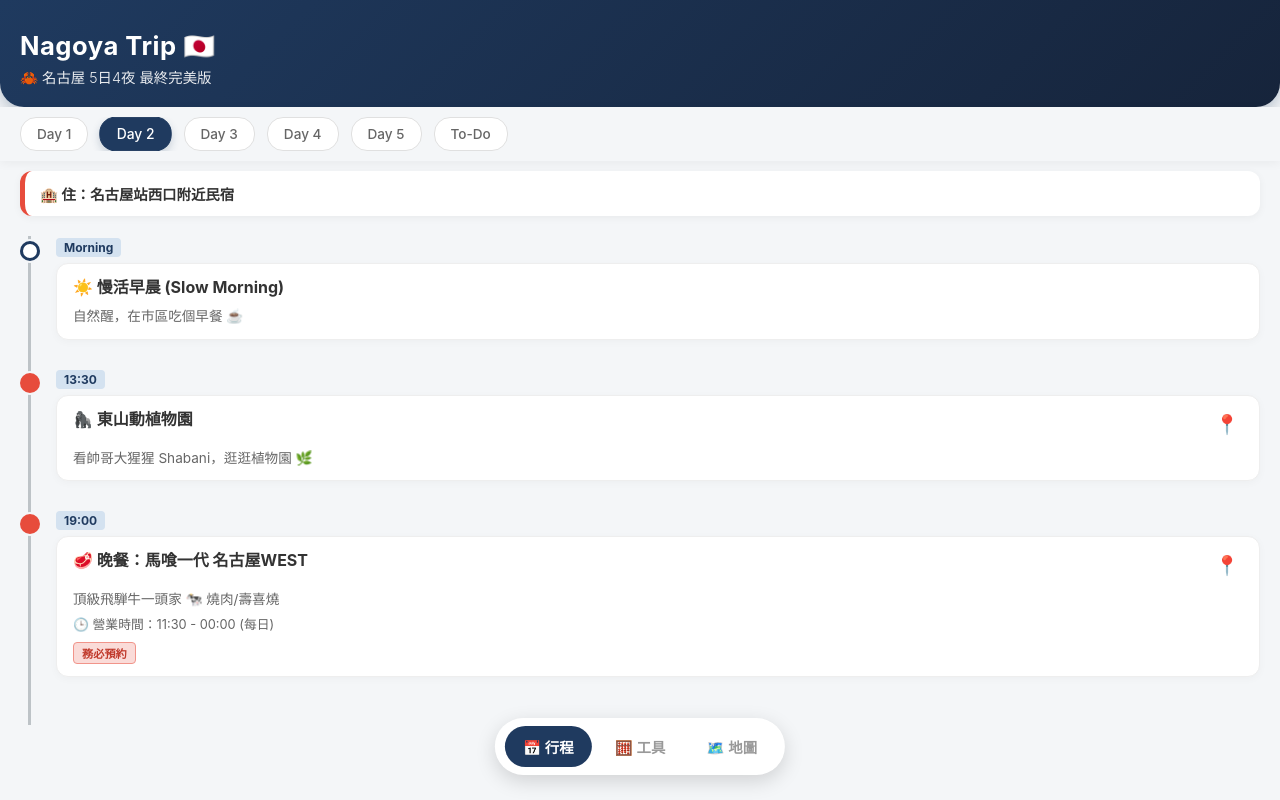
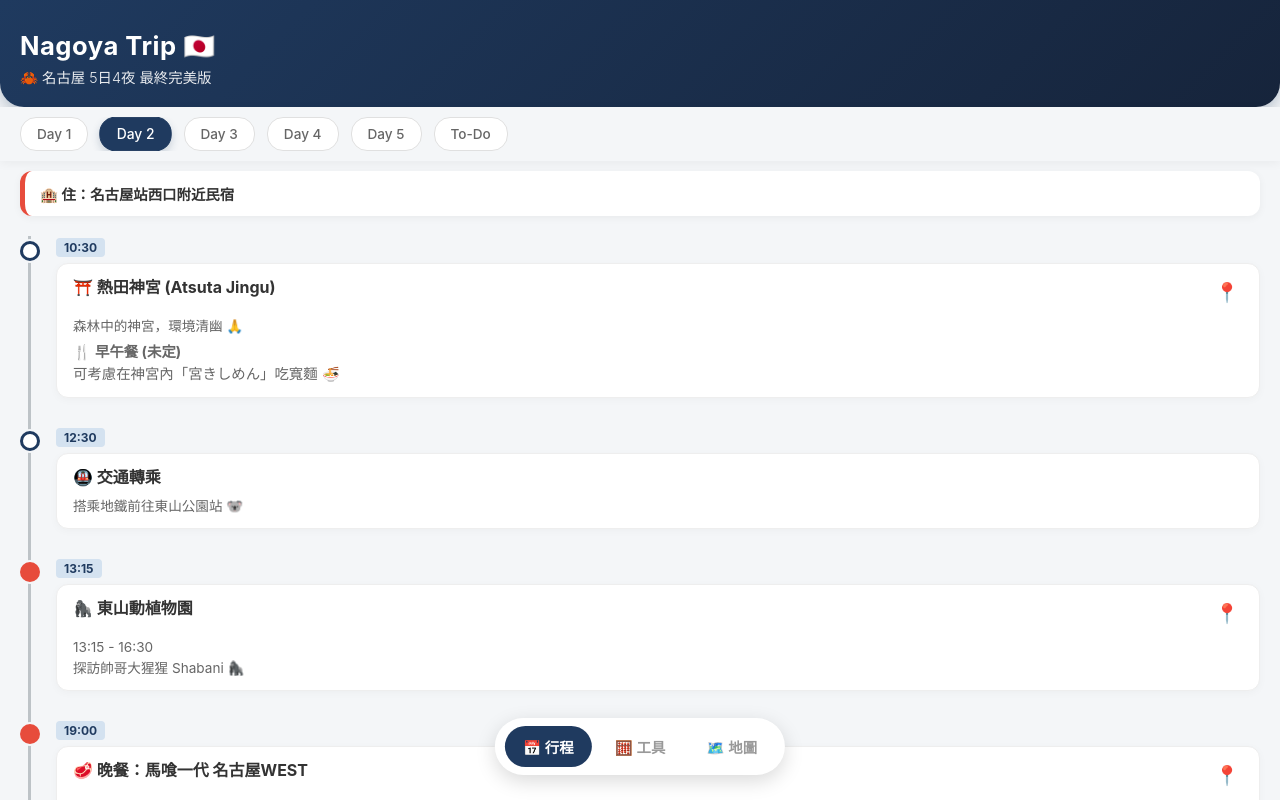
Before and after one commit to monmonmibo/monmonmibo.github.io, a React (Vite) app: page /ngo26 in a window 1280 px wide. Both pictures are taken after a click on the element "Day 2". Shown: the top 800 px of the page. Built offline with nearby package versions, Linux system fonts and the light colour scheme.

Commit message:
feat: update Day 2 plan

```diff
--- a/src/pages/NGO26.jsx
+++ b/src/pages/NGO26.jsx
@@ -148,20 +148,41 @@ export default function NGO26() {
             <div className={styles.timelineContainer}>
               <div className={styles.timeline}>
                 <div className={styles.timelineItem}>
-                  <div className={styles.timeLabel}>Morning</div>
+                  <div className={styles.timeLabel}>10:30</div>
                   <div className={styles.card}>
-                    <span className={styles.itemTitle}>☀️ 慢活早晨 (Slow Morning)</span>
-                    <div className={styles.details}>自然醒，在市區吃個早餐 ☕️</div>
+                    <div className={styles.titleRow}>
+                      <span className={styles.itemTitle}>⛩️ 熱田神宮 (Atsuta Jingu)</span>
+                      <a href="https://www.google.com/maps/search/?api=1&query=Atsuta+Jingu" className={styles.navIcon}>📍</a>
+                    </div>
+                    <div className={styles.details}>
+                      森林中的神宮，環境清幽 🙏<br />
+                      <span style={{ fontSize: '0.9rem', marginTop: '5px', display: 'block', color: '#666' }}>
+                        🍴 <strong>早午餐 (未定)</strong><br />
+                        可考慮在神宮內「宮きしめん」吃寬麵 🍜
+                      </span>
+                    </div>
                   </div>
                 </div>
+
+                <div className={styles.timelineItem}>
+                  <div className={styles.timeLabel}>12:30</div>
+                  <div className={styles.card}>
+                    <span className={styles.itemTitle}>🚇 交通轉乘</span>
+                    <div className={styles.details}>搭乘地鐵前往東山公園站 🐨</div>
+                  </div>
+                </div>
+
                 <div className={`${styles.timelineItem} ${styles.highlight}`}>
-                  <div className={styles.timeLabel}>13:30</div>
+                  <div className={styles.timeLabel}>13:15</div>
                   <div className={styles.card}>
                     <div className={styles.titleRow}>
                       <span className={styles.itemTitle}>🦍 東山動植物園</span>
                       <a href="https://www.google.com/maps/search/?api=1&query=Higashiyama+Zoo+and+Botanical+Gardens" className={styles.navIcon}>📍</a>
                     </div>
-                    <div className={styles.details}>看帥哥大猩猩 Shabani，逛逛植物園 🌿</div>
+                    <div className={styles.details}>
+                        13:15 - 16:30<br/>
+                        探訪帥哥大猩猩 Shabani 🦍
+                    </div>
                   </div>
                 </div>
                 <div className={`${styles.timelineItem} ${styles.highlight}`}>
```
